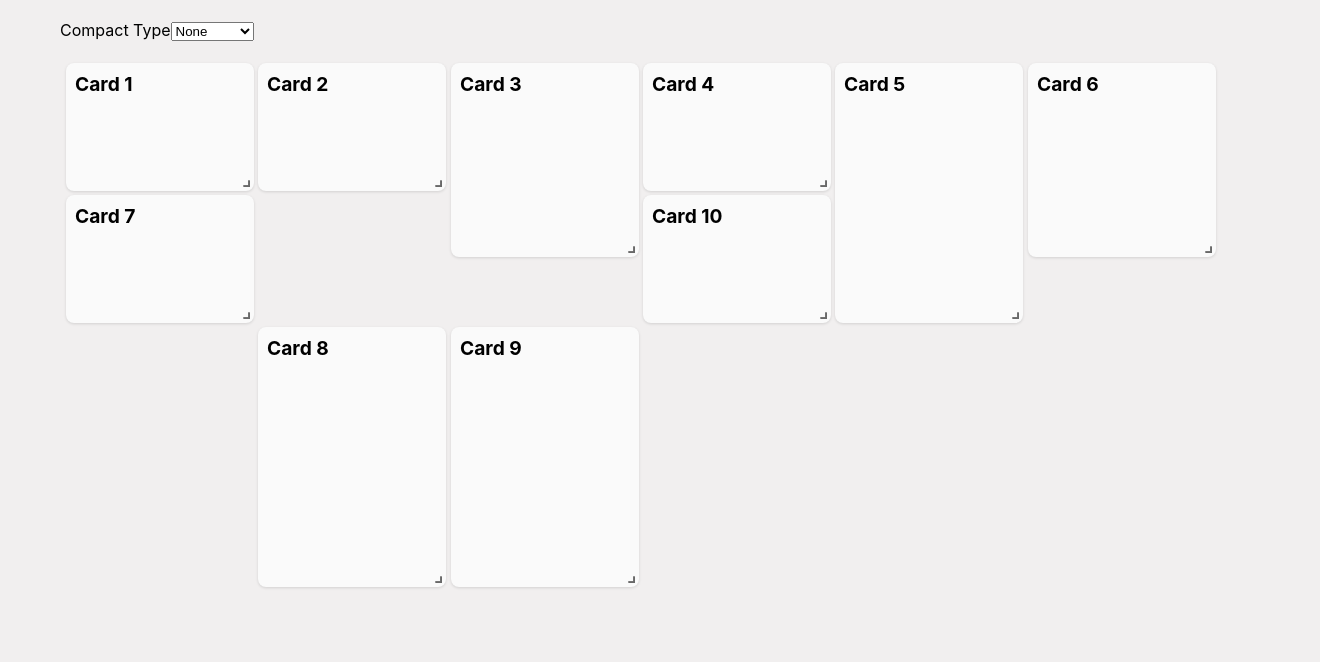
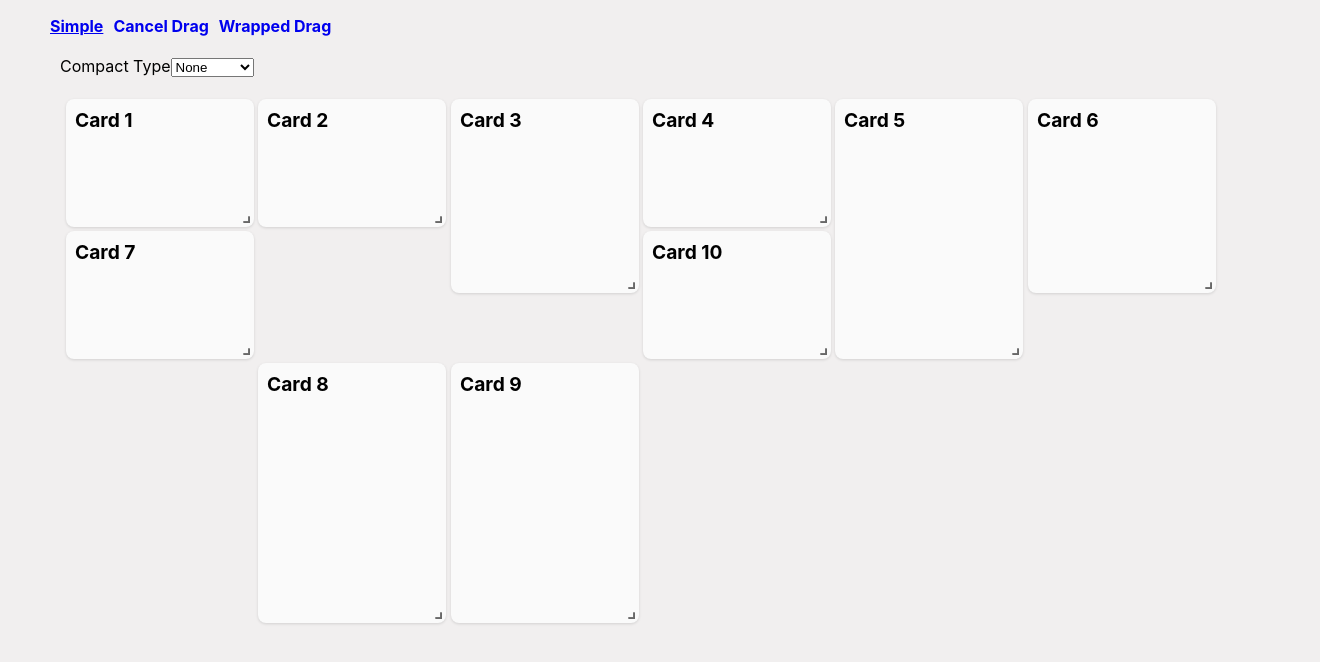
Before and after one commit to kulyk/rgl-demo, a React (Create React App) app: page / in a window 1280 px wide. Shown: the top 662 px of the page, 1320 px wide, since content can reach past the window. Built offline with nearby package versions, Linux system fonts and the light colour scheme.

Commit message:
Add routes

```diff
--- a/src/App.js
+++ b/src/App.js
@@ -1,73 +1,51 @@
-import { useMemo, useState } from "react";
-import RGL, { WidthProvider } from "react-grid-layout";
-import ControlPanel from "./ControlPanel";
-import "react-grid-layout/css/styles.css";
-import "react-resizable/css/styles.css";
-import "./styles.css";
+import React from "react";
+import {
+  BrowserRouter as Router,
+  Switch,
+  Route,
+  Link,
+  useLocation,
+} from "react-router-dom";
+import Grid from "./Grid";
 
-const CARDS_COUNT = 10;
-const ASPECT_RATIO = 4 / 3;
-const MIN_ROW_HEIGHT = 60;
+const routes = [
+  { path: "/", name: "Simple" },
+  { path: "/cancel-drag", name: "Cancel Drag" },
+  { path: "/wrapped-drag", name: "Wrapped Drag" },
+];
 
-function randomInteger(min, max) {
-  return parseInt(Math.random() * (max - min) + min);
-}
-
-function Grid(props) {
-  const { margin, width, cols } = props;
-  const rowHeight = Math.max(
-    Math.floor(width / cols / ASPECT_RATIO),
-    MIN_ROW_HEIGHT
-  );
-
+function NavBar() {
+  const { pathname } = useLocation();
   return (
-    <div className="Grid">
-      <RGL rowHeight={rowHeight} {...props} margin={[margin, margin]} />
-    </div>
+    <nav>
+      <ul>
+        {routes.map((route) => (
+          <li key={route.path}>
+            <Link
+              className={route.path === pathname ? "active" : ""}
+              to={route.path}
+            >
+              {route.name}
+            </Link>
+          </li>
+        ))}
+      </ul>
+    </nav>
   );
 }
 
-const AutoGrid = WidthProvider(Grid);
-
 function App() {
-  const [{ margin, ...state }, setGridState] = useState({
-    cols: 18,
-    margin: 6,
-    isDraggable: true,
-    isResizable: true,
-    isBounded: false,
-    compactType: null,
-    resizeHandles: ["se"],
-  });
-
-  const children = useMemo(() => {
-    return new Array(CARDS_COUNT).fill(undefined).map((val, i) => {
-      const x = (i * 3) % 18;
-      const w = 3;
-      const h = randomInteger(2, 5);
-      return (
-        <div
-          key={i}
-          className="GridCard"
-          data-grid={{ x, y: Math.floor(i / 6) * h, w, h }}
-        >
-          <div style={{ margin: "8px" }}>
-            <span className="GridCard__Name">{`Card ${i + 1}`}</span>
-          </div>
-        </div>
-      );
-    });
-  }, []);
-
   return (
-    <div className="App">
-      <div className="Container">
-        <ControlPanel {...state} setGridProps={setGridState} />
-        <AutoGrid margin={margin} {...state}>
-          {children}
-        </AutoGrid>
+    <Router>
+      <NavBar />
+      <div className="App">
+        <Switch>
+          <Route path="/">
+            <Grid />
+          </Route>
+        </Switch>
       </div>
-    </div>
+    </Router>
   );
 }
 
--- /dev/null
+++ b/src/Grid.js
@@ -0,0 +1,69 @@
+import { useMemo, useState } from "react";
+import RGL, { WidthProvider } from "react-grid-layout";
+import ControlPanel from "./ControlPanel";
+
+const CARDS_COUNT = 10;
+const ASPECT_RATIO = 4 / 3;
+const MIN_ROW_HEIGHT = 60;
+
+function randomInteger(min, max) {
+  return parseInt(Math.random() * (max - min) + min);
+}
+
+function Grid(props) {
+  const { margin, width, cols } = props;
+  const rowHeight = Math.max(
+    Math.floor(width / cols / ASPECT_RATIO),
+    MIN_ROW_HEIGHT
+  );
+
+  return (
+    <div className="Grid">
+      <RGL rowHeight={rowHeight} {...props} margin={[margin, margin]} />
+    </div>
+  );
+}
+
+const AutoGrid = WidthProvider(Grid);
+
+function SimpleGrid() {
+  const [{ margin, ...state }, setGridState] = useState({
+    cols: 18,
+    margin: 6,
+    isDraggable: true,
+    isResizable: true,
+    isBounded: false,
+    compactType: null,
+    resizeHandles: ["se"],
+  });
+
+  const children = useMemo(() => {
+    return new Array(CARDS_COUNT).fill(undefined).map((val, i) => {
+      const x = (i * 3) % 18;
+      const w = 3;
+      const h = randomInteger(2, 5);
+      return (
+        <div
+          key={i}
+          className="GridCard"
+          data-grid={{ x, y: Math.floor(i / 6) * h, w, h }}
+        >
+          <div style={{ margin: "8px" }}>
+            <span className="GridCard__Name">{`Card ${i + 1}`}</span>
+          </div>
+        </div>
+      );
+    });
+  }, []);
+
+  return (
+    <div className="Container">
+      <ControlPanel {...state} setGridProps={setGridState} />
+      <AutoGrid margin={margin} {...state}>
+        {children}
+      </AutoGrid>
+    </div>
+  );
+}
+
+export default SimpleGrid;
--- a/src/index.js
+++ b/src/index.js
@@ -1,6 +1,9 @@
 import React from "react";
 import ReactDOM from "react-dom";
 import App from "./App";
+import "react-grid-layout/css/styles.css";
+import "react-resizable/css/styles.css";
+import "./styles.css";
 
 ReactDOM.render(
   <React.StrictMode>
--- a/src/styles.css
+++ b/src/styles.css
@@ -6,6 +6,29 @@ body {
   font-family: -apple-system, "BlinkMacSystemFont", "Helvetica Neue",
     "Helvetica";
   -webkit-font-smoothing: antialiased;
+}
+
+nav > ul {
+  display: flex;
+  list-style: none;
+  width: 100%;
+}
+
+nav > ul > li {
+  margin-left: 10px;
+  font-weight: bold;
+}
+
+nav > ul > li > a {
+  text-decoration: none;
+}
+
+nav > ul > li > a:visited {
+  color: black;
+}
+
+nav > ul > li > a.active {
+  text-decoration: underline;
 }
 
 .App {
```
